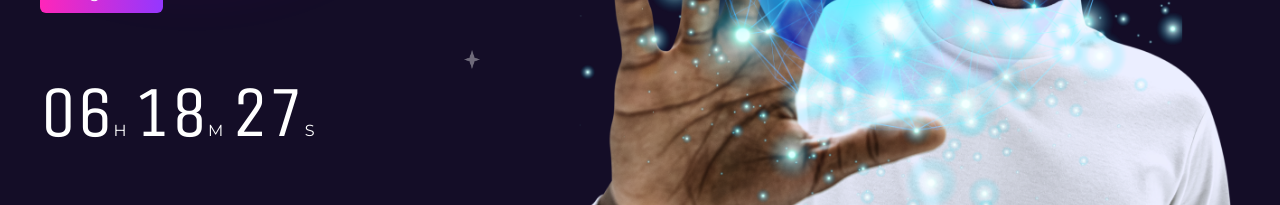
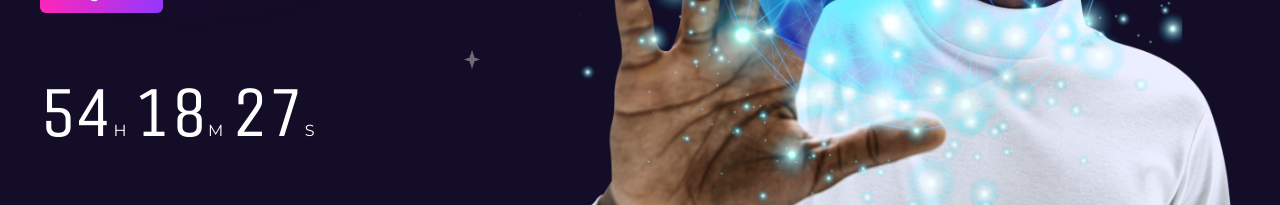
Before and after one commit to mikelisrael/getlinked, a Next.js app: page / in a window 1280 px wide. Shown: the part 594-799 px from the top of the page. Built offline with nearby package versions, Linux system fonts and the light colour scheme.

Commit message:
fix: correct countdown

```diff
--- a/components/home/Header.tsx
+++ b/components/home/Header.tsx
@@ -14,9 +14,7 @@ const Header = () => {
   useEffect(() => {
     const calculateTimeLeft = () => {
       const now = new Date();
-      const targetDate = new Date(
-        Date.UTC(now.getUTCFullYear(), now.getUTCMonth(), 26, 0, 0, 0)
-      ); // Set your target date here
+      const targetDate = new Date("September 26, 2023 00:00:00");
 
       const difference = targetDate.getTime() - now.getTime();
       let timeLeft = {
@@ -27,9 +25,10 @@ const Header = () => {
 
       if (difference > 0) {
         timeLeft = {
-          hours: String(
-            Math.floor((difference / (1000 * 60 * 60)) % 24)
-          ).padStart(2, "0"),
+          hours: String(Math.floor(difference / (1000 * 60 * 60))).padStart(
+            2,
+            "0"
+          ),
           minutes: String(Math.floor((difference / 1000 / 60) % 60)).padStart(
             2,
             "0"
```
